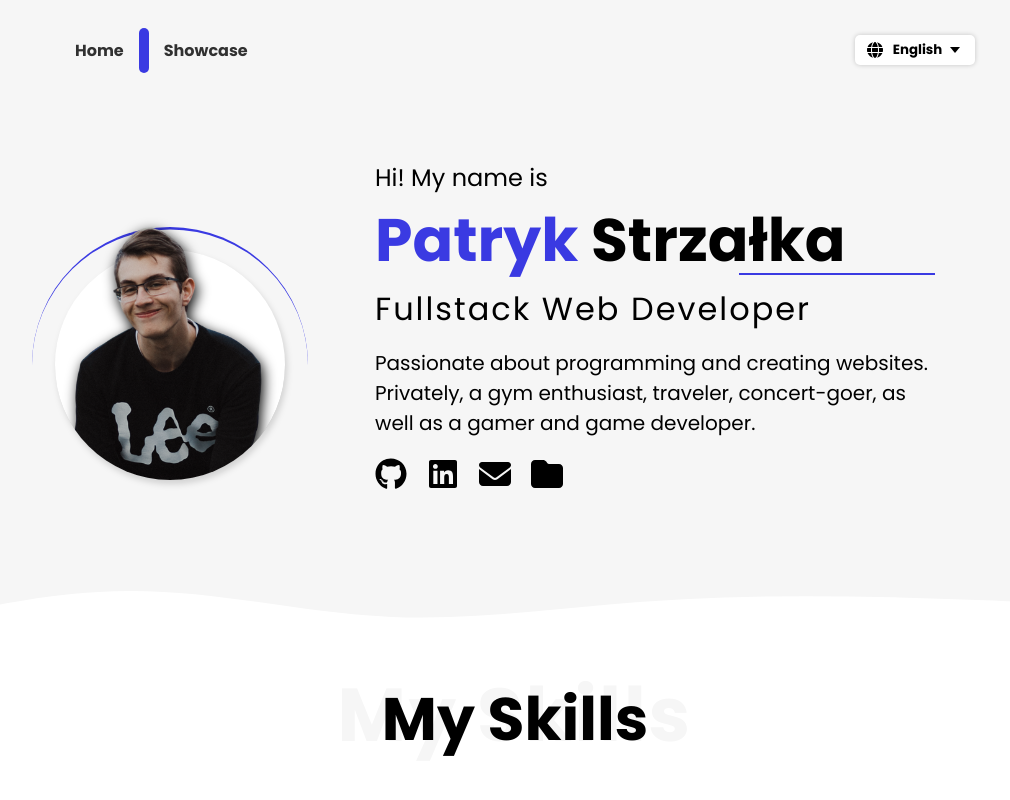
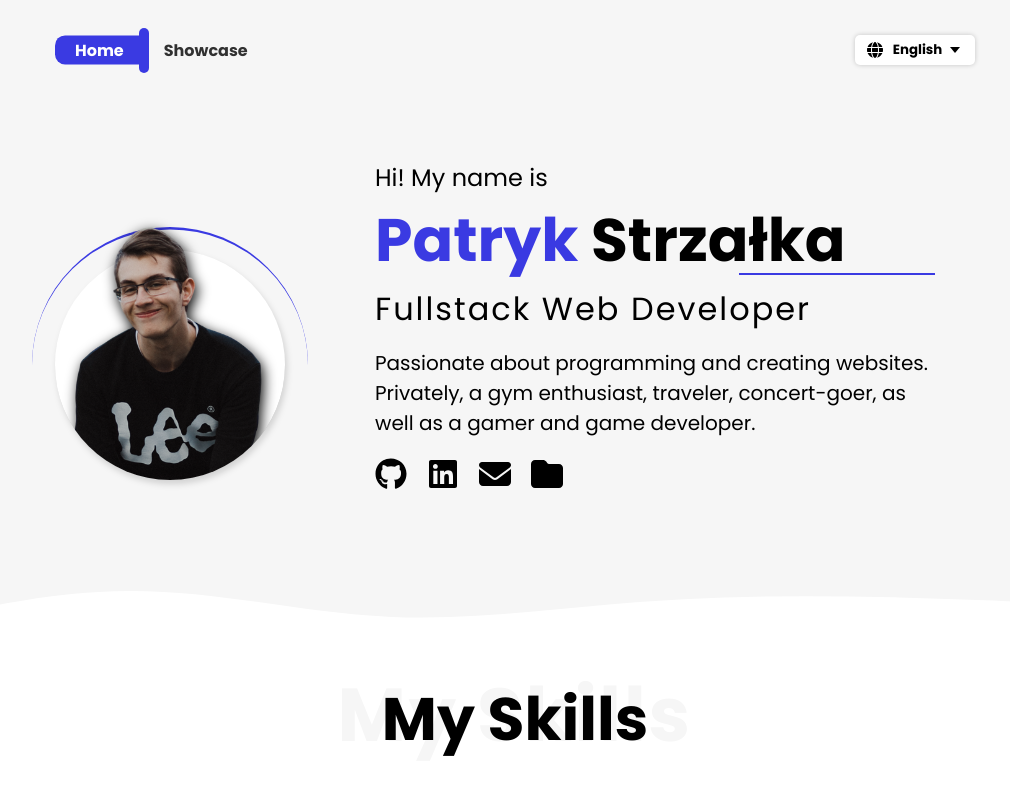
Before and after one commit to PiciuU/Portfolio, a Vue app: page / in a window 1280 px wide. Shown: the top 800 px of the page, without its empty margins (125-1135 px from the left). Built offline with nearby package versions, Linux system fonts and the light colour scheme.

Commit message:
Correct active route highlighting and non-existent address redirection

```diff
--- a/src/components/common/TheHeader.vue
+++ b/src/components/common/TheHeader.vue
@@ -3,9 +3,9 @@
         <div class="header__container responsive-container">
             <nav class="header__nav">
                 <div class="header__links">
-                    <router-link to="/">{{ $t('header.home') }}</router-link>
+                    <router-link to="/" :class="{ active: isRouteActiveByName('Home') }">{{ $t('header.home') }}</router-link>
                     <div class="divider"></div>
-                    <router-link to="/showcase" :class="{ active: isRouterActive('/showcase') }">{{ $t('header.showcase') }}</router-link>
+                    <router-link to="/showcase" :class="{ active: isRouteActiveByName('Showcase') }">{{ $t('header.showcase') }}</router-link>
                 </div>
                 <div class="language-picker">
                     <button class="language-picker-button" @click="toggleLanguagePicker" ref="languagePickerButtonRef">
@@ -74,8 +74,8 @@ const onClickOutsideHandler = [
     { ignore: [languagePickerButtonRef] }
 ];
 
-function isRouterActive(path) {
-    return route.path.startsWith(path);
+function isRouteActiveByName(name) {
+    return route.name === name;
 }
 </script>
 
--- a/src/router/index.js
+++ b/src/router/index.js
@@ -2,7 +2,6 @@ import { createRouter, createWebHistory } from 'vue-router';
 
 const router = createRouter({
     history: createWebHistory(),
-    linkActiveClass: 'active',
     routes: [
         {
             path: '/',
@@ -16,6 +15,7 @@ const router = createRouter({
         },
         {
             name: 'Redirect',
+            path: '/:catchAll(.*)',
             redirect: { name: 'Home' }
         }
     ]
```
